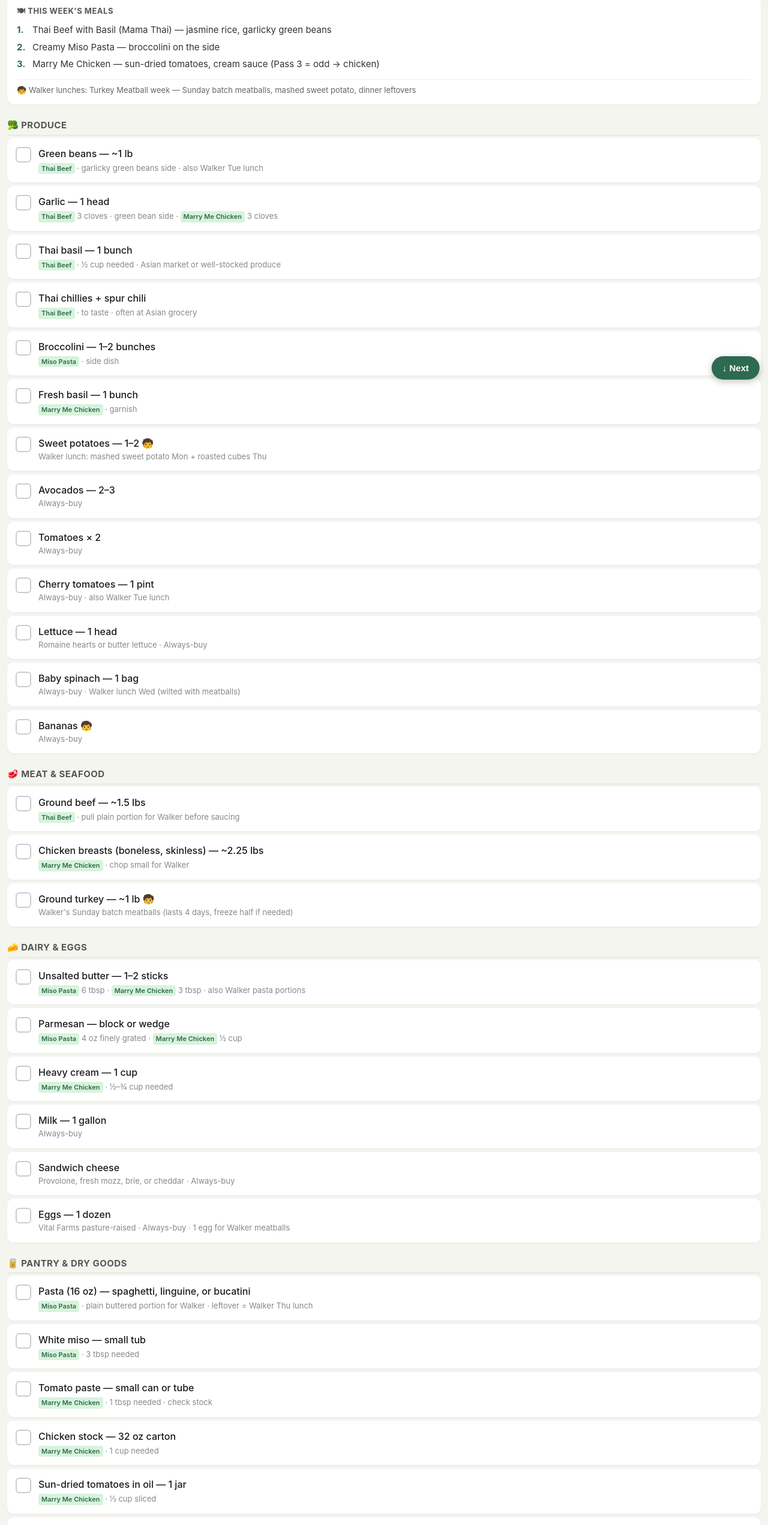
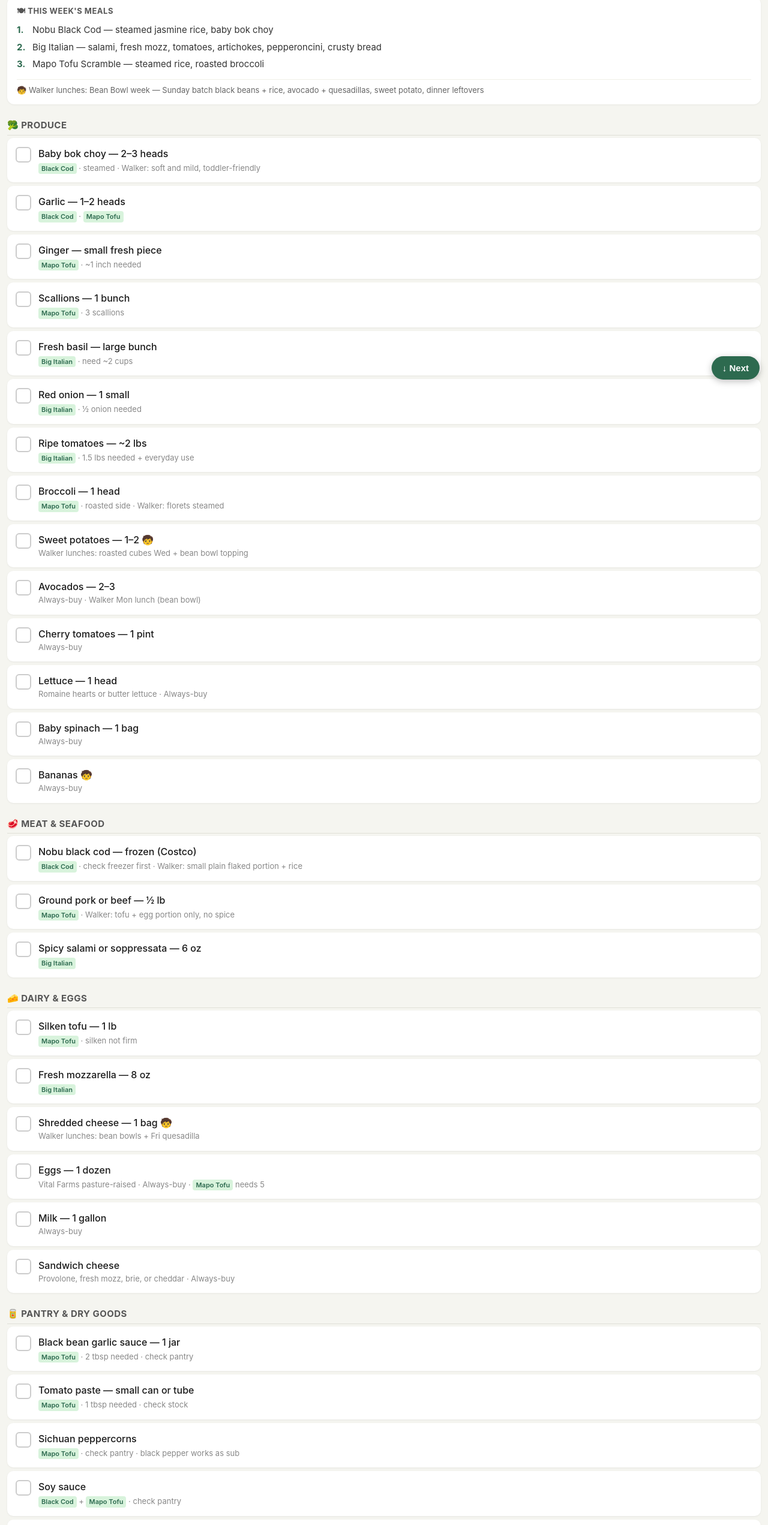
Before and after one commit to pauljpemberton/grocery_helper, a plain HTML site: page index.html in a window 1280 px wide. Shown: the part 139-2682 px from the top of the page at 60% size. Drawn offline with Linux system fonts and the light colour scheme.

Commit message:
Grocery list — Week 4, July 22

```diff
--- a/index.html
+++ b/index.html
@@ -3,7 +3,7 @@
 <head>
   <meta charset="UTF-8" />
   <meta name="viewport" content="width=device-width, initial-scale=1.0" />
-  <title>🛒 Grocery List — Week 3</title>
+  <title>🛒 Grocery List — Week 4</title>
   <style>
     * { box-sizing: border-box; margin: 0; padding: 0; }
 
@@ -234,7 +234,7 @@
 
 <header>
   <h1>🛒 Grocery List</h1>
-  <p>Week of July 13 &nbsp;·&nbsp; Week 3 &nbsp;·&nbsp; Pass 3</p>
+  <p>Week of July 22 &nbsp;·&nbsp; Week 4 &nbsp;·&nbsp; Pass 3</p>
   <div class="progress-bar-wrap">
     <div class="progress-bar" id="progressBar" style="width:0%"></div>
   </div>
@@ -243,10 +243,10 @@
 
 <div class="meals-banner">
   <h2>🍽 This Week's Meals</h2>
-  <div class="meal-item"><span class="meal-num">1.</span> Thai Beef with Basil (Mama Thai) — jasmine rice, garlicky green beans</div>
-  <div class="meal-item"><span class="meal-num">2.</span> Creamy Miso Pasta — broccolini on the side</div>
-  <div class="meal-item"><span class="meal-num">3.</span> Marry Me Chicken — sun-dried tomatoes, cream sauce (Pass 3 = odd → chicken)</div>
-  <div class="walker-note">🧒 Walker lunches: Turkey Meatball week — Sunday batch meatballs, mashed sweet potato, dinner leftovers</div>
+  <div class="meal-item"><span class="meal-num">1.</span> Nobu Black Cod — steamed jasmine rice, baby bok choy</div>
+  <div class="meal-item"><span class="meal-num">2.</span> Big Italian — salami, fresh mozz, tomatoes, artichokes, pepperoncini, crusty bread</div>
+  <div class="meal-item"><span class="meal-num">3.</span> Mapo Tofu Scramble — steamed rice, roasted broccoli</div>
+  <div class="walker-note">🧒 Walker lunches: Bean Bowl week — Sunday batch black beans + rice, avocado + quesadillas, sweet potato, dinner leftovers</div>
 </div>
 
 <!-- PRODUCE -->
@@ -256,48 +256,64 @@
   <div class="item" onclick="toggle(this)">
     <div class="checkbox"></div>
     <div class="item-text">
-      <div class="item-name">Green beans — ~1 lb</div>
-      <div class="item-note"><span class="meal-tag">Thai Beef</span> · garlicky green beans side · also Walker Tue lunch</div>
+      <div class="item-name">Baby bok choy — 2–3 heads</div>
+      <div class="item-note"><span class="meal-tag">Black Cod</span> · steamed · Walker: soft and mild, toddler-friendly</div>
     </div>
   </div>
 
   <div class="item" onclick="toggle(this)">
     <div class="checkbox"></div>
     <div class="item-text">
-      <div class="item-name">Garlic — 1 head</div>
-      <div class="item-note"><span class="meal-tag">Thai Beef</span> 3 cloves · green bean side · <span class="meal-tag">Marry Me Chicken</span> 3 cloves</div>
+      <div class="item-name">Garlic — 1–2 heads</div>
+      <div class="item-note"><span class="meal-tag">Black Cod</span> · <span class="meal-tag">Mapo Tofu</span></div>
     </div>
   </div>
 
   <div class="item" onclick="toggle(this)">
     <div class="checkbox"></div>
     <div class="item-text">
-      <div class="item-name">Thai basil — 1 bunch</div>
-      <div class="item-note"><span class="meal-tag">Thai Beef</span> · ½ cup needed · Asian market or well-stocked produce</div>
+      <div class="item-name">Ginger — small fresh piece</div>
+      <div class="item-note"><span class="meal-tag">Mapo Tofu</span> · ~1 inch needed</div>
     </div>
   </div>
 
   <div class="item" onclick="toggle(this)">
     <div class="checkbox"></div>
     <div class="item-text">
-      <div class="item-name">Thai chillies + spur chili</div>
-      <div class="item-note"><span class="meal-tag">Thai Beef</span> · to taste · often at Asian grocery</div>
+      <div class="item-name">Scallions — 1 bunch</div>
+      <div class="item-note"><span class="meal-tag">Mapo Tofu</span> · 3 scallions</div>
     </div>
   </div>
 
   <div class="item" onclick="toggle(this)">
     <div class="checkbox"></div>
     <div class="item-text">
-      <div class="item-name">Broccolini — 1–2 bunches</div>
-      <div class="item-note"><span class="meal-tag">Miso Pasta</span> · side dish</div>
+      <div class="item-name">Fresh basil — large bunch</div>
+      <div class="item-note"><span class="meal-tag">Big Italian</span> · need ~2 cups</div>
     </div>
   </div>
 
   <div class="item" onclick="toggle(this)">
     <div class="checkbox"></div>
     <div class="item-text">
-      <div class="item-name">Fresh basil — 1 bunch</div>
-      <div class="item-note"><span class="meal-tag">Marry Me Chicken</span> · garnish</div>
+      <div class="item-name">Red onion — 1 small</div>
+      <div class="item-note"><span class="meal-tag">Big Italian</span> · ½ onion needed</div>
+    </div>
+  </div>
+
+  <div class="item" onclick="toggle(this)">
+    <div class="checkbox"></div>
+    <div class="item-text">
+      <div class="item-name">Ripe tomatoes — ~2 lbs</div>
+      <div class="item-note"><span class="meal-tag">Big Italian</span> · 1.5 lbs needed + everyday use</div>
+    </div>
+  </div>
+
+  <div class="item" onclick="toggle(this)">
+    <div class="checkbox"></div>
+    <div class="item-text">
+      <div class="item-name">Broccoli — 1 head</div>
+      <div class="item-note"><span class="meal-tag">Mapo Tofu</span> · roasted side · Walker: florets steamed</div>
     </div>
   </div>
 
@@ -305,7 +321,7 @@
     <div class="checkbox"></div>
     <div class="item-text">
       <div class="item-name">Sweet potatoes — 1–2 🧒</div>
-      <div class="item-note">Walker lunch: mashed sweet potato Mon + roasted cubes Thu</div>
+      <div class="item-note">Walker lunches: roasted cubes Wed + bean bowl topping</div>
     </div>
   </div>
 
@@ -313,15 +329,7 @@
     <div class="checkbox"></div>
     <div class="item-text">
       <div class="item-name">Avocados — 2–3</div>
-      <div class="item-note">Always-buy</div>
-    </div>
-  </div>
-
-  <div class="item" onclick="toggle(this)">
-    <div class="checkbox"></div>
-    <div class="item-text">
-      <div class="item-name">Tomatoes × 2</div>
-      <div class="item-note">Always-buy</div>
+      <div class="item-note">Always-buy · Walker Mon lunch (bean bowl)</div>
     </div>
   </div>
 
@@ -329,7 +337,7 @@
     <div class="checkbox"></div>
     <div class="item-text">
       <div class="item-name">Cherry tomatoes — 1 pint</div>
-      <div class="item-note">Always-buy · also Walker Tue lunch</div>
+      <div class="item-note">Always-buy</div>
     </div>
   </div>
 
@@ -345,7 +353,7 @@
     <div class="checkbox"></div>
     <div class="item-text">
       <div class="item-name">Baby spinach — 1 bag</div>
-      <div class="item-note">Always-buy · Walker lunch Wed (wilted with meatballs)</div>
+      <div class="item-note">Always-buy</div>
     </div>
   </div>
 
@@ -365,24 +373,24 @@
   <div class="item" onclick="toggle(this)">
     <div class="checkbox"></div>
     <div class="item-text">
-      <div class="item-name">Ground beef — ~1.5 lbs</div>
-      <div class="item-note"><span class="meal-tag">Thai Beef</span> · pull plain portion for Walker before saucing</div>
+      <div class="item-name">Nobu black cod — frozen (Costco)</div>
+      <div class="item-note"><span class="meal-tag">Black Cod</span> · check freezer first · Walker: small plain flaked portion + rice</div>
     </div>
   </div>
 
   <div class="item" onclick="toggle(this)">
     <div class="checkbox"></div>
     <div class="item-text">
-      <div class="item-name">Chicken breasts (boneless, skinless) — ~2.25 lbs</div>
-      <div class="item-note"><span class="meal-tag">Marry Me Chicken</span> · chop small for Walker</div>
+      <div class="item-name">Ground pork or beef — ½ lb</div>
+      <div class="item-note"><span class="meal-tag">Mapo Tofu</span> · Walker: tofu + egg portion only, no spice</div>
     </div>
   </div>
 
   <div class="item" onclick="toggle(this)">
     <div class="checkbox"></div>
     <div class="item-text">
-      <div class="item-name">Ground turkey — ~1 lb 🧒</div>
-      <div class="item-note">Walker's Sunday batch meatballs (lasts 4 days, freeze half if needed)</div>
+      <div class="item-name">Spicy salami or soppressata — 6 oz</div>
+      <div class="item-note"><span class="meal-tag">Big Italian</span></div>
     </div>
   </div>
 </section>
@@ -394,24 +402,32 @@
   <div class="item" onclick="toggle(this)">
     <div class="checkbox"></div>
     <div class="item-text">
-      <div class="item-name">Unsalted butter — 1–2 sticks</div>
-      <div class="item-note"><span class="meal-tag">Miso Pasta</span> 6 tbsp · <span class="meal-tag">Marry Me Chicken</span> 3 tbsp · also Walker pasta portions</div>
+      <div class="item-name">Silken tofu — 1 lb</div>
+      <div class="item-note"><span class="meal-tag">Mapo Tofu</span> · silken not firm</div>
     </div>
   </div>
 
   <div class="item" onclick="toggle(this)">
     <div class="checkbox"></div>
     <div class="item-text">
-      <div class="item-name">Parmesan — block or wedge</div>
-      <div class="item-note"><span class="meal-tag">Miso Pasta</span> 4 oz finely grated · <span class="meal-tag">Marry Me Chicken</span> ½ cup</div>
+      <div class="item-name">Fresh mozzarella — 8 oz</div>
+      <div class="item-note"><span class="meal-tag">Big Italian</span></div>
     </div>
   </div>
 
   <div class="item" onclick="toggle(this)">
     <div class="checkbox"></div>
     <div class="item-text">
-      <div class="item-name">Heavy cream — 1 cup</div>
-      <div class="item-note"><span class="meal-tag">Marry Me Chicken</span> · ½–¾ cup needed</div>
+      <div class="item-name">Shredded cheese — 1 bag 🧒</div>
+      <div class="item-note">Walker lunches: bean bowls + Fri quesadilla</div>
+    </div>
+  </div>
+
+  <div class="item" onclick="toggle(this)">
+    <div class="checkbox"></div>
+    <div class="item-text">
+      <div class="item-name">Eggs — 1 dozen</div>
+      <div class="item-note">Vital Farms pasture-raised · Always-buy · <span class="meal-tag">Mapo Tofu</span> needs 5</div>
     </div>
   </div>
 
@@ -430,14 +446,6 @@
       <div class="item-note">Provolone, fresh mozz, brie, or cheddar · Always-buy</div>
     </div>
   </div>
-
-  <div class="item" onclick="toggle(this)">
-    <div class="checkbox"></div>
-    <div class="item-text">
-      <div class="item-name">Eggs — 1 dozen</div>
-      <div class="item-note">Vital Farms pasture-raised · Always-buy · 1 egg for Walker meatballs</div>
-    </div>
-  </div>
 </section>
 
 <!-- PANTRY & DRY GOODS -->
@@ -447,16 +455,8 @@
   <div class="item" onclick="toggle(this)">
     <div class="checkbox"></div>
     <div class="item-text">
-      <div class="item-name">Pasta (16 oz) — spaghetti, linguine, or bucatini</div>
-      <div class="item-note"><span class="meal-tag">Miso Pasta</span> · plain buttered portion for Walker · leftover = Walker Thu lunch</div>
-    </div>
-  </div>
-
-  <div class="item" onclick="toggle(this)">
-    <div class="checkbox"></div>
-    <div class="item-text">
-      <div class="item-name">White miso — small tub</div>
-      <div class="item-note"><span class="meal-tag">Miso Pasta</span> · 3 tbsp needed</div>
+      <div class="item-name">Black bean garlic sauce — 1 jar</div>
+      <div class="item-note"><span class="meal-tag">Mapo Tofu</span> · 2 tbsp needed · check pantry</div>
     </div>
   </div>
 
@@ -464,63 +464,71 @@
     <div class="checkbox"></div>
     <div class="item-text">
       <div class="item-name">Tomato paste — small can or tube</div>
-      <div class="item-note"><span class="meal-tag">Marry Me Chicken</span> · 1 tbsp needed · check stock</div>
+      <div class="item-note"><span class="meal-tag">Mapo Tofu</span> · 1 tbsp needed · check stock</div>
     </div>
   </div>
 
   <div class="item" onclick="toggle(this)">
     <div class="checkbox"></div>
     <div class="item-text">
-      <div class="item-name">Chicken stock — 32 oz carton</div>
-      <div class="item-note"><span class="meal-tag">Marry Me Chicken</span> · 1 cup needed</div>
+      <div class="item-name">Sichuan peppercorns</div>
+      <div class="item-note"><span class="meal-tag">Mapo Tofu</span> · check pantry · black pepper works as sub</div>
     </div>
   </div>
 
   <div class="item" onclick="toggle(this)">
     <div class="checkbox"></div>
     <div class="item-text">
-      <div class="item-name">Sun-dried tomatoes in oil — 1 jar</div>
-      <div class="item-note"><span class="meal-tag">Marry Me Chicken</span> · ⅓ cup sliced</div>
+      <div class="item-name">Soy sauce</div>
+      <div class="item-note"><span class="meal-tag">Black Cod</span> + <span class="meal-tag">Mapo Tofu</span> · check pantry</div>
     </div>
   </div>
 
   <div class="item" onclick="toggle(this)">
     <div class="checkbox"></div>
     <div class="item-text">
-      <div class="item-name">Fish sauce</div>
-      <div class="item-note"><span class="meal-tag">Thai Beef</span> · ½ tbsp needed · check pantry first</div>
+      <div class="item-name">Sesame oil</div>
+      <div class="item-note"><span class="meal-tag">Black Cod</span> · check pantry</div>
     </div>
   </div>
 
   <div class="item" onclick="toggle(this)">
     <div class="checkbox"></div>
     <div class="item-text">
-      <div class="item-name">Palm sugar (or light brown sugar)</div>
-      <div class="item-note"><span class="meal-tag">Thai Beef</span> · 1 tbsp · palm sugar at Asian market; brown sugar works too</div>
+      <div class="item-name">Quartered artichoke hearts, canned</div>
+      <div class="item-note"><span class="meal-tag">Big Italian</span> · ¾ cup needed</div>
     </div>
   </div>
 
   <div class="item" onclick="toggle(this)">
     <div class="checkbox"></div>
     <div class="item-text">
-      <div class="item-name">Black sweet soy sauce (kecap manis)</div>
-      <div class="item-note"><span class="meal-tag">Thai Beef</span> · ¼ tsp · Asian market · check pantry first</div>
+      <div class="item-name">Pickled pepperoncini — 1 jar</div>
+      <div class="item-note"><span class="meal-tag">Big Italian</span> · ~12 needed</div>
     </div>
   </div>
 
   <div class="item" onclick="toggle(this)">
     <div class="checkbox"></div>
     <div class="item-text">
-      <div class="item-name">Breadcrumbs 🧒</div>
-      <div class="item-note">Walker's mini turkey meatballs (Sunday batch)</div>
+      <div class="item-name">Red wine vinegar</div>
+      <div class="item-note"><span class="meal-tag">Big Italian</span> · ¼ cup · check pantry</div>
     </div>
   </div>
 
   <div class="item" onclick="toggle(this)">
     <div class="checkbox"></div>
     <div class="item-text">
-      <div class="item-name">Polenta — tube or dry (optional) 🧒</div>
-      <div class="item-note">Walker Fri lunch with leftover Marry Me Chicken · nice but skip if stocked</div>
+      <div class="item-name">Olive oil</div>
+      <div class="item-note"><span class="meal-tag">Big Italian</span> + <span class="meal-tag">Mapo Tofu</span> · check pantry</div>
+    </div>
+  </div>
+
+  <div class="item" onclick="toggle(this)">
+    <div class="checkbox"></div>
+    <div class="item-text">
+      <div class="item-name">Black beans, canned × 2 🧒</div>
+      <div class="item-note">Walker's Sunday batch cook: Bean Bowls</div>
     </div>
   </div>
 
@@ -544,6 +552,22 @@
 <!-- BREAD & BAKERY -->
 <section>
   <div class="section-header">🍞 Bread &amp; Bakery</div>
+
+  <div class="item" onclick="toggle(this)">
+    <div class="checkbox"></div>
+    <div class="item-text">
+      <div class="item-name">Crusty sesame bread or ciabatta — small loaf</div>
+      <div class="item-note"><span class="meal-tag">Big Italian</span> · ~6 oz</div>
+    </div>
+  </div>
+
+  <div class="item" onclick="toggle(this)">
+    <div class="checkbox"></div>
+    <div class="item-text">
+      <div class="item-name">Flour tortillas, small 🧒</div>
+      <div class="item-note">Walker lunches: Mon bean quesadilla + Fri cheese quesadilla</div>
+    </div>
+  </div>
 
   <div class="item" onclick="toggle(this)">
     <div class="checkbox"></div>
@@ -578,7 +602,7 @@
     <div class="checkbox"></div>
     <div class="item-text">
       <div class="item-name">Frozen peas 🧒 — 1 bag</div>
-      <div class="item-note">Always-buy · Walker meatball bowls Mon + meatball pasta Wed</div>
+      <div class="item-note">Always-buy · Walker bean bowls + quick sides</div>
     </div>
   </div>
 </section>
@@ -590,16 +614,16 @@
   <div class="item" onclick="toggle(this)">
     <div class="checkbox"></div>
     <div class="item-text">
-      <div class="item-name">🔄 Jasmine rice — restock</div>
-      <div class="item-note"><span class="restock-tag">Due May 18 — overdue</span> · Lundberg or similar · needed for <span class="meal-tag">Thai Beef</span> rice side</div>
+      <div class="item-name">🔄 Cooking oil — restock</div>
+      <div class="item-note"><span class="restock-tag">Due May 8 — overdue</span> · Neutral oil: avocado, canola, or safflower</div>
     </div>
   </div>
 
   <div class="item" onclick="toggle(this)">
     <div class="checkbox"></div>
     <div class="item-text">
-      <div class="item-name">🔄 Cooking oil — restock</div>
-      <div class="item-note"><span class="restock-tag">Due May 8 — overdue</span> · Neutral oil: avocado, canola, or safflower</div>
+      <div class="item-name">🔄 Jasmine rice — restock</div>
+      <div class="item-note"><span class="restock-tag">Due May 18 — overdue</span> · Lundberg or similar · needed for <span class="meal-tag">Black Cod</span> + <span class="meal-tag">Mapo Tofu</span></div>
     </div>
   </div>
 
```
